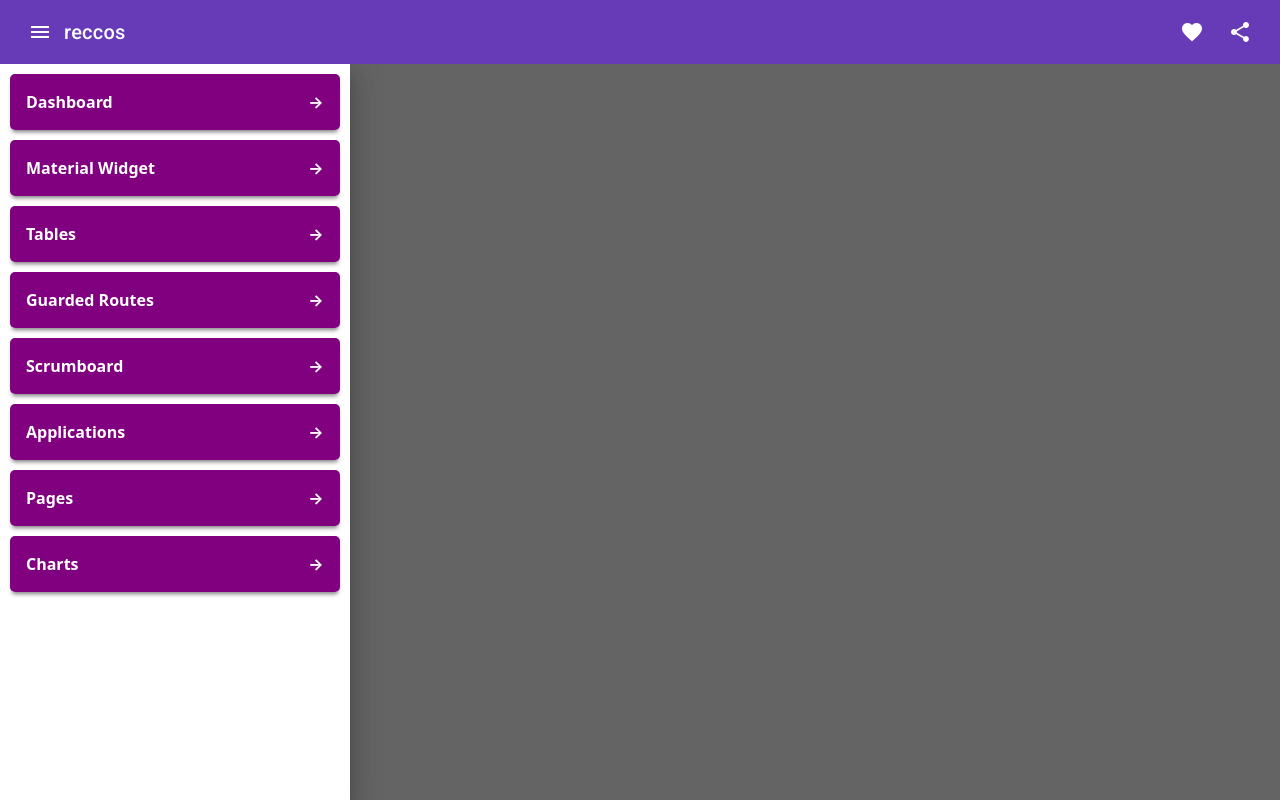
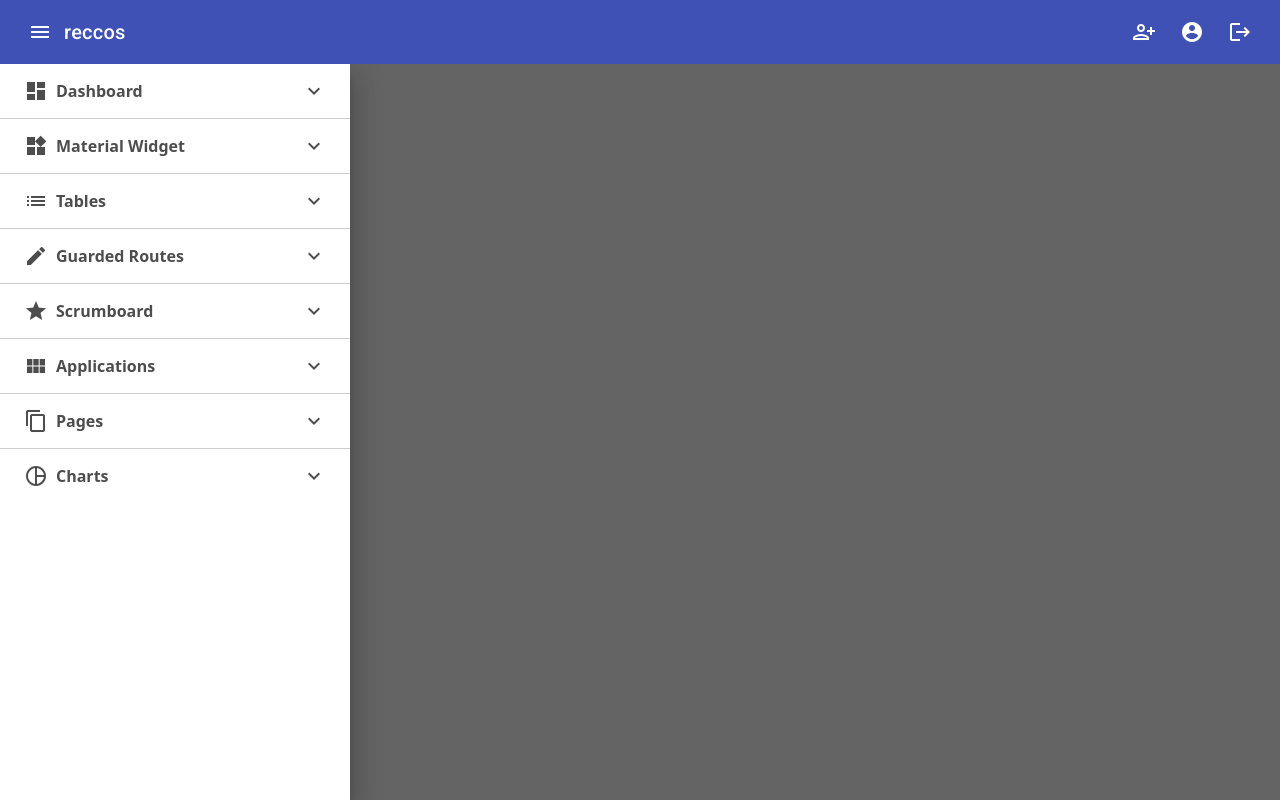
Before and after one commit to aledguedes/reccos-v2f, an Angular app: page / in a window 1280 px wide. Both pictures are taken after a click on the button "menu". Built offline with nearby package versions, Linux system fonts and the light colour scheme.

Commit message:
menus ok

```diff
--- a/angular.json
+++ b/angular.json
@@ -30,7 +30,7 @@
               "src/assets"
             ],
             "styles": [
-              "./node_modules/@angular/material/prebuilt-themes/deeppurple-amber.css",
+              "./node_modules/@angular/material/prebuilt-themes/indigo-pink.css",
               "./node_modules/bootstrap/dist/css/bootstrap.min.css",
               "src/styles.scss"
             ],
--- a/src/app/shared/components/header/header.component.html
+++ b/src/app/shared/components/header/header.component.html
@@ -4,10 +4,13 @@
     </button>
     <span>reccos</span>
     <span class="example-spacer"></span>
+    <button mat-icon-button class="example-icon" aria-label="Example icon-button with share icon">
+        <mat-icon>person_add_alt</mat-icon>
+    </button>
     <button mat-icon-button class="example-icon favorite-icon" aria-label="Example icon-button with heart icon">
-        <mat-icon>favorite</mat-icon>
+        <mat-icon>account_circle</mat-icon>
     </button>
     <button mat-icon-button class="example-icon" aria-label="Example icon-button with share icon">
-        <mat-icon>share</mat-icon>
+        <mat-icon>logout</mat-icon>
     </button>
 </mat-toolbar>
--- a/src/app/shared/components/sidenav/sidenav.component.html
+++ b/src/app/shared/components/sidenav/sidenav.component.html
@@ -1,65 +1,28 @@
 <mat-drawer-container class="example-container">
   <mat-drawer #drawer mode="over" class="mat-drawer-width" [opened]="sidenavOpen">
-    <!-- <div class="row">
-      <div [appHighlight]="100" class="tabs">
-        <div class="tab mt-1" *ngFor="let menu of [1,2,3,4]; let idx = index">
-          <input type="radio" id="rd{{idx}}" name="rd">
-          <label class="tab-label" for="rd{{idx}}">LIGA 0{{ (idx + 1) }}</label>
-          <div class="tab-content">
-            <div class="container">
-              <ul>
-                <li *ngFor="let item of [1, 2, 3]; let i = index">item {{ (i + 1) }} </li>
-              </ul>
-            </div>
+    <ul [appHighlight]="80" id="accordion" class="accordion p-0">
+      <li *ngFor="let menu of menuReccos; let i = index" [class.active]="menu.open">
+        <div class="menu d-flex justify-content-between px-4" (click)="toggle(i)">
+          <span class="d-flex">
+            <mat-icon class="me-2" [class]="menu.icon"> {{ menu.icon }} </mat-icon>
+            {{ menu.name }}
+          </span>
+          <mat-icon>expand_more</mat-icon>
+        </div>
+        <div class="submenu" #submenu [style.height.px]="menu.open ? submenu.scrollHeight : 0">
+          <div class="line-border" *ngFor="let submenu of menu.sub">
+            <a [href]="submenu.link">
+              <span class="d-flex align-items-center ms-3">
+                <mat-icon class="me-2" [class]="submenu.icon">
+                  {{ submenu.icon }}
+                </mat-icon>
+                {{ submenu.name }}
+              </span>
+            </a>
           </div>
         </div>
-        <div class="tab mt-1">
-          <input type="radio" id="rd7" name="rd">
-          <label for="rd7" class="tab-close">Close others &times;</label>
-        </div>
-      </div>
-    </div> -->
-
-    <!-- <div class="accordion">
-      <input type="checkbox" id="tab1">
-      <label class="accordion-label" for="tab1">Item 1</label>
-      <div class="accordion-content">
-        Lorem ipsum dolor sit amet consectetur, adipisicing elit. Ipsum, reiciendis!
-      </div>
-    </div> -->
-
-    <div>
-      <div *ngFor="let menu of menuReccos" class="collapsible-accordion">
-        <div class="collapsible-item">
-          <input type="radio" [id]="menu.id" name="radio">
-          <label class="collapsible-item-label" [for]="menu.id"> {{ menu.name }} </label>
-          <div class="collapsible-item-content">
-            <p *ngFor="let subMenu of menu.sub"> {{ subMenu.name }} </p>
-          </div>
-        </div>
-      </div>
-    </div>
-
-    <!-- <div class="collapsible-accordion">
-      <div class="collapsible-item">
-        <input type="radio" id="rad2" name="radio">
-        <label class="collapsible-item-label" for="rad2">Item 2</label>
-        <div class="collapsible-item-content">
-          Lorem ipsum dolor sit amet consectetur, adipisicing elit. Ipsum, reiciendis!
-        </div>
-      </div>
-    </div>
-
-    <div class="collapsible-accordion">
-      <div class="collapsible-item">
-        <input type="radio" id="rad3" name="radio">
-        <label class="collapsible-item-label" for="rad3">Item 3</label>
-        <div class="collapsible-item-content">
-          Lorem ipsum dolor sit amet consectetur, adipisicing elit. Ipsum, reiciendis!
-        </div>
-      </div>
-    </div> -->
-
+      </li>
+    </ul>
   </mat-drawer>
   <mat-drawer-content class="mat-drawer-content-heigth">
     <!-- <router-outlet></router-outlet> -->
--- a/src/app/shared/components/sidenav/sidenav.component.scss
+++ b/src/app/shared/components/sidenav/sidenav.component.scss
@@ -6,127 +6,123 @@
   height: calc(100vh - 64px);
 }
 
-// MENU
-.accordion,
-.accordion ul,
-.accordion li,
-.accordion a,
-.accordion span {
-  margin: 0;
-  padding: 0;
-  border: none;
-  outline: none;
+// MENU INÍCIO
+
+.bg-menu {
+  background-color: #673ab7;
 }
 
-.accordion li {
-  list-style: none;
+ul {
+  list-style-type: none;
 }
 
-// modelo 01
-$midnight: #3F51B5;
-$clouds: #ecf0f1;
-// General
-
-h1 {
-  margin: 0;
-  line-height: 2;
-  text-align: center;
+.accordion {
+  width: 100%;
+  max-width: 360px;
+  margin: auto;
+  background: #fff;
+  border-radius: 4px;
 }
 
-h2 {
-  margin: 0 0 .5em;
-  font-weight: normal;
+.accordion .menu {
+  position: relative;
+  padding: 15px;
+  color: #4d4d4d;
+  font-weight: bold;
+  border-bottom: 1px solid #ccc;
+  cursor: pointer;
+  transition: all 0.4s ease;
 }
 
-input {
-  position: absolute;
-  opacity: 0;
-  z-index: -1;
+.accordion li:last-child .menu {
+  border-bottom: 0;
 }
 
-// Layout
-.row {
-  display: flex;
-
-  .col {
-    flex: 1;
-
-    &:last-child {
-      margin-left: 1em;
-    }
-  }
+.accordion li i {
+  position: absolute;
+  top: 1.2rem;
+  left: 1rem;
+  color: #595959;
+  transition: all 0.4s ease;
 }
 
-/* Accordion styles */
-.tabs {
-  border-radius: 8px;
-  overflow: hidden;
-  box-shadow: 0 4px 4px -2px rgba(0, 0, 0, 0.5);
+.accordion li i.fa-chevron-down {
+  right: 1rem;
+  left: auto;
 }
 
-.tab {
-  width: 99%;
-  color: white;
-  overflow: hidden;
-  background: $midnight;
-
-  &-label {
-    display: flex;
-    justify-content: space-between;
-    padding: 1em;
-    font-weight: bold;
-    cursor: pointer;
-
-    /* Icon */
-    &:hover {
-      background: darken($midnight, 10%);
+.accordion li.active i.fa-chevron-down {
+  transform: rotate(180deg);
 }
 
-    &::after {
-      content: "\276F";
-      width: 1em;
-      height: 1em;
-      text-align: center;
-      transition: all .35s;
-    }
+.accordion li.active .menu {
+  color: #b63b4d;
 }
 
-  &-content {
-    max-height: 0;
-    padding: 0 1em;
-    color: $midnight;
-    background: white;
-    transition: all .35s;
+.accordion li.active i {
+  color: #b63b4d;
 }
 
-  &-close {
-    display: flex;
-    justify-content: flex-end;
-    padding: 1em;
-    font-size: 0.75em;
-    background: $midnight;
-    cursor: pointer;
+/* Show submenu
+.accordion li.active .submenu {
 
-    &:hover {
-      background: darken($midnight, 10%);
+  height: 0;
+  height: auto;
+  height: 1000px;
+  max-height: 1000px;
+  max-height: 133px;
 }
-  }
+*/
+
+.submenu {
+  height: 0;
+  overflow: hidden;
+  background: #5F34B0;
+  font-size: 14px;
+  transition: height 0.4s ease;
 }
 
-// :checked
-input:checked {
-  +.tab-label {
-    background: darken($midnight, 10%);
-
-    &::after {
-      transform: rotate(90deg);
-    }
+.submenu .line-border {
+  // margin-left: 1rem;
+  border-bottom: 1px solid #FFF;
 }
 
-  ~.tab-content {
-    max-height: 100vh;
-    padding: 1em;
+.accordion li:last-child .submenu {
+  border-radius: 0 0 4px 4px;
 }
+
+.accordion li:last-child .submenu li:last-child {
+  border-bottom: 0;
+}
+
+.submenu a {
+  display: block;
+  text-decoration: none;
+  color: #d9d9d9;
+  padding: 12px;
+  transition: all 0.25s ease-in-out;
+}
+
+.submenu a:hover {
+  // background: #b63b4d;
+  color: #fff;
+}
+
+// FIM MENU
+
+// SCROOL BAR MENU
+.accordion::-webkit-scrollbar {
+  width: 8px;               /* width of the entire scrollbar */
+}
+
+// .accordion::-webkit-scrollbar-track {
+//   background: orange;        /* color of the tracking area */
+// }
+
+.accordion::-webkit-scrollbar-thumb {
+  background-color: #ccc;    /* color of the scroll thumb */
+  border-radius: 20px;       /* roundness of the scroll thumb */
+  border: 1px solid #FFF;  /* creates padding around scroll thumb */
 }
 
 @media screen and (max-width: 768px) {
@@ -147,95 +143,3 @@ input:checked {
     background-color: orange;
   }
 }
-
-// input {
-//   position: absolute;
-//   opacity: 0;
-//   z-index: -1;
-// }
-// .accordion {
-//   margin: 10px;
-//   border-radius: 5px;
-//   overflow: hidden;
-//   box-shadow: 0 4px 4px -2px rgba(0, 0, 0, 0.5);
-//   &-label {
-//     display: flex;
-//     padding: 1em;
-//     font-weight: bold;
-//     cursor: pointer;
-//     background: #333;
-//     color: #fff;
-//   }
-//   &-content {
-//     max-height: 0;
-//     padding: 0 1em;
-//     background: white;
-//     transition: all 0.35s;
-//   }
-// }
-// input:checked {
-//   ~ .accordion-content {
-//     max-height: 100vh;
-//     padding: 1em;
-//   }
-// }
-
-
-input {
-  position: absolute;
-  opacity: 0;
-  z-index: -1;
-}
-
-h1 {
-  margin: 10px;
-}
-
-.collapsible {
-  &-accordion {
-    margin: 10px;
-    border-radius: 5px;
-    overflow: hidden;
-    box-shadow: 0 4px 4px -2px rgba(0, 0, 0, 0.5);
-  }
-
-  &-item {
-    &-label {
-      display: flex;
-      justify-content: space-between;
-      padding: 1em;
-      font-weight: bold;
-      cursor: pointer;
-      background: purple;
-      color: #fff;
-
-      &::after {
-        content: "\2192";
-        width: 1em;
-        height: 1em;
-        text-align: center;
-        transition: all .35s;
-      }
-    }
-
-    &-content {
-      max-height: 0;
-      padding: 0 1em;
-      background: white;
-      transition: all 0.35s;
-    }
-  }
-}
-
-input:checked {
-  +.collapsible-item-label {
-    &::after {
-      transform: rotate(90deg);
-    }
-  }
-
-  ~.collapsible-item-content {
-    max-height: 50vh;
-    padding: 1em;
-  }
-}
--- a/src/app/shared/components/sidenav/sidenav.component.ts
+++ b/src/app/shared/components/sidenav/sidenav.component.ts
@@ -8,6 +8,7 @@ import { menuData } from 'src/app/utils/menu';
   templateUrl: './sidenav.component.html',
   styleUrls: ['./sidenav.component.scss']
 })
+
 export class SidenavComponent implements OnInit {
 
   menuReccos = menus;
@@ -16,6 +17,7 @@ export class SidenavComponent implements OnInit {
   showFiller: boolean = false;
 
   nextElementSibling: any;
+  config: Config = {};
 
   constructor(
     private rxjs: DataRxjsService,
@@ -27,5 +29,26 @@ export class SidenavComponent implements OnInit {
     });
   }
 
+  mergeConfig(options: Config) {
+    const config = {
+      multi: true
+    };
+
+    return { ...config, ...options };
+  }
+
+  toggle(index: number) {
+    if (!this.config.multi) {
+      this.menuReccos
+        .filter((menu: any, i: any) => i !== index && menu.open)
+        .forEach((menu: any) => (menu.open = !menu.open));
+    }
+
+    this.menuReccos[index].open = !this.menuReccos[index].open;
+  }
 
 }
+
+interface Config {
+  multi?: boolean;
+};
```
Lines whose indentation alone changed are shown as unchanged.
